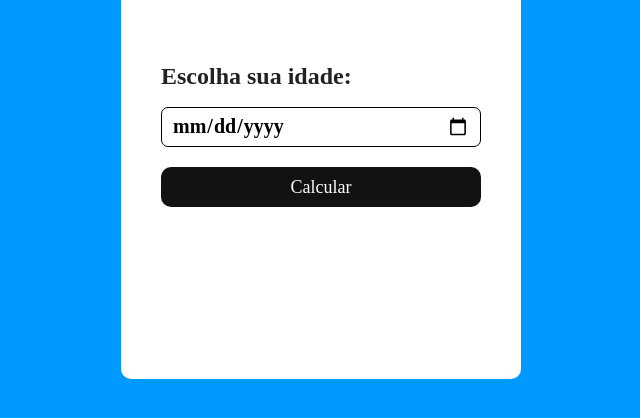
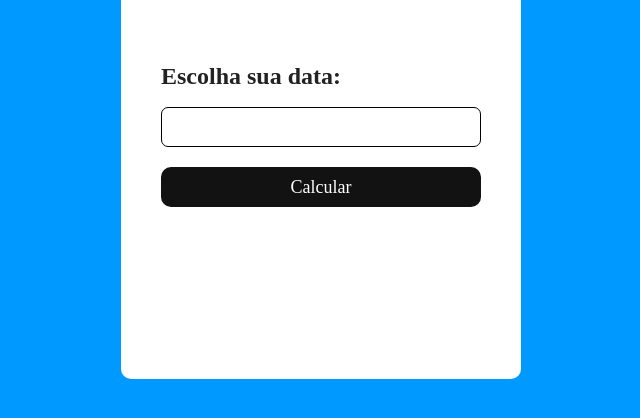
Before and after one commit to Luizh3nr1que/CalculadoraAnos, a plain HTML site: page index.html in a window 1280 px wide. Shown: the part 246-664 px from the top of the page, without its empty margins (319-959 px from the left). Drawn offline with nearby package versions, Linux system fonts and the light colour scheme.

Commit message:
Signed-off-by: luizh3nrique <luizh3nrique00@gmail.com>

```diff
--- a/index.html
+++ b/index.html
@@ -29,8 +29,9 @@
             <h1>Calculadora de idade</h1>
 
             <div class="calculator">
-                <h1>Escolha sua idade:</h1>
-                <input type="date" name="date" id="date">
+                <h1>Escolha sua data:</h1>
+                <!-- <input type="date" name="date" id="date"> -->
+                <input type="datetime" name="date" id="date">
                 <button class="calcular">Calcular</button>
             </div>
 
```
